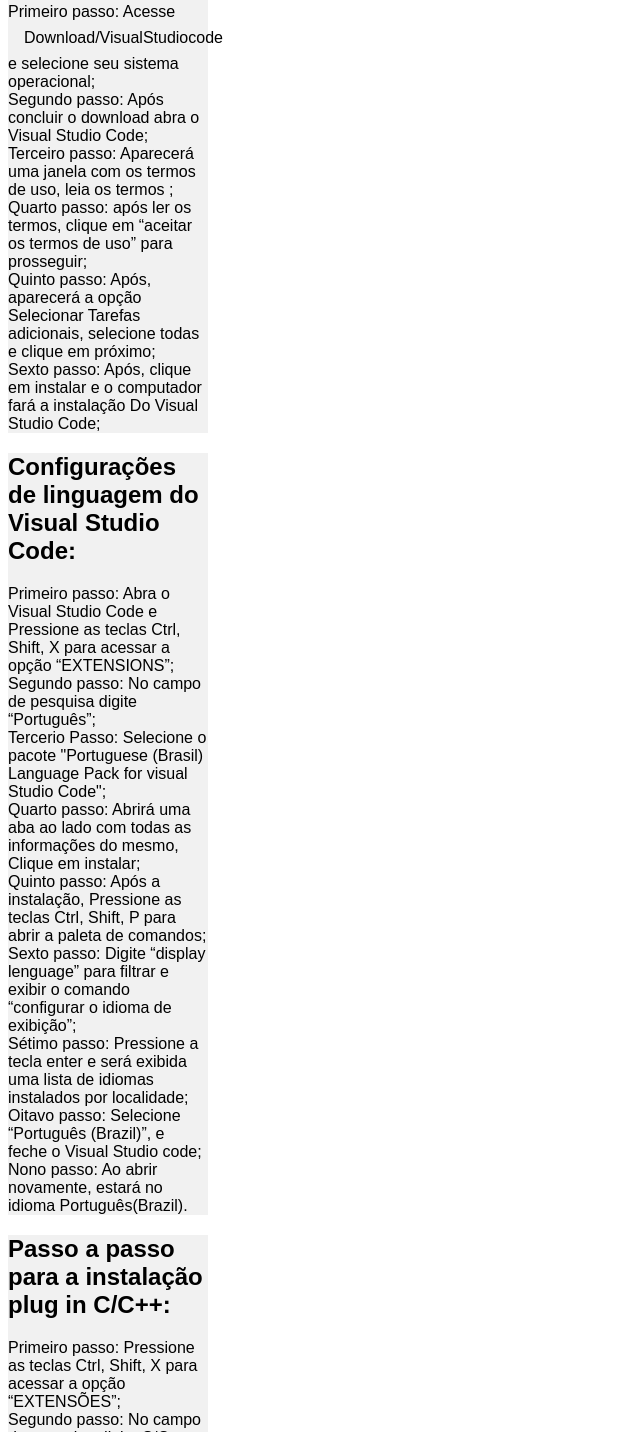
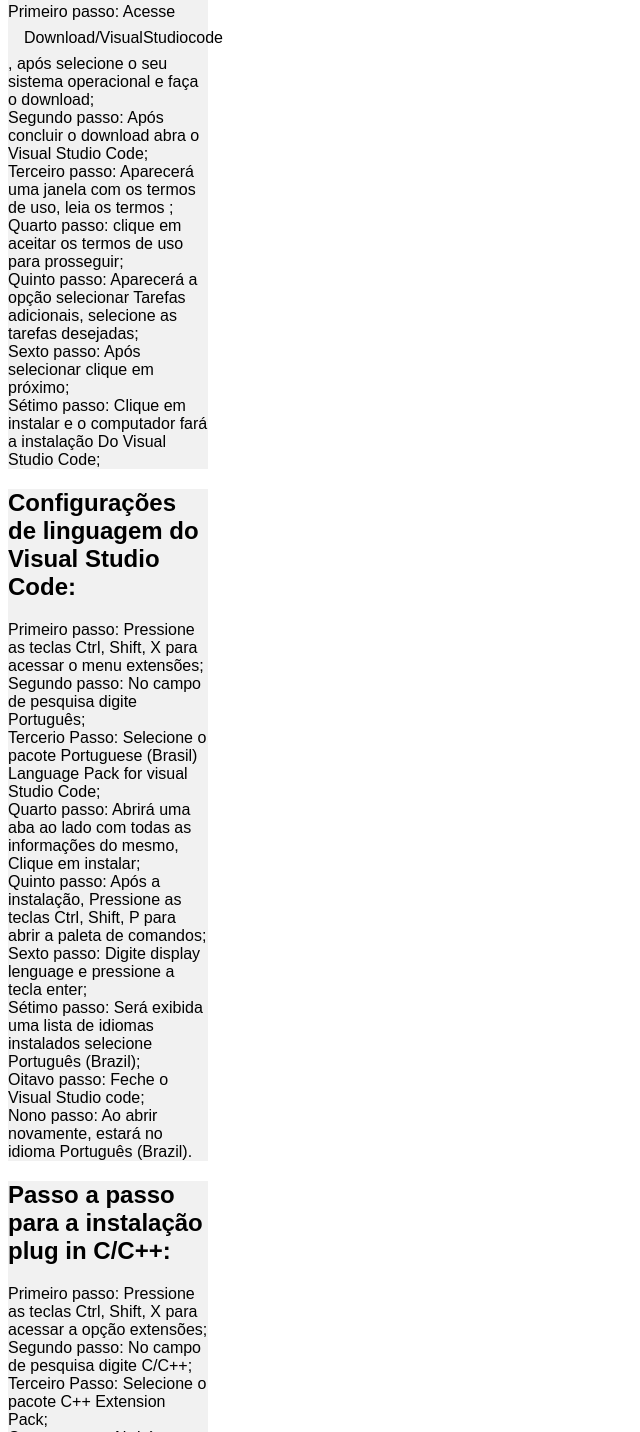
Before and after one commit to rissetti/projeto_diretrizes_acessibilidade, a plain HTML site: page vscode.html in a window 1280 px wide. Shown: the part 225-1657 px from the top of the page, without its empty margins (0-640 px from the left). Drawn offline with Linux system fonts and the light colour scheme.

Commit message:
ajustes textuais e  retirada do atributo target blank dos links

```diff
--- a/vscode.html
+++ b/vscode.html
@@ -11,20 +11,20 @@
   <ul>
     <h1>Passo a passo para a instalação do Visual Studio code:</h1>
     <div class="lista">
-      <li> Primeiro passo: Acesse<a href="https://code.visualstudio.com/Download"
-          target="_blank">Download/VisualStudiocode</a> e selecione seu sistema operacional;
+      <li> Primeiro passo: Acesse<a href="https://code.visualstudio.com/Download">Download/VisualStudiocode</a>,
+        após selecione o seu sistema operacional e faça o download;
       </li>
       <li>Segundo passo: Após concluir o download abra o Visual Studio Code;
       </li>
       <li>Terceiro passo: Aparecerá uma janela com os termos de uso, leia os termos ;
       </li>
-      <li>Quarto passo: após ler os termos,
-        clique em “aceitar os termos de uso” para prosseguir;
+      <li>Quarto passo: clique em aceitar os termos de uso para prosseguir;
       </li>
-      <li>Quinto passo: Após, aparecerá a opção
-        Selecionar Tarefas adicionais, selecione todas e clique em próximo;
+      <li>Quinto passo: Aparecerá a opção selecionar Tarefas adicionais, selecione as tarefas desejadas;
       </li>
-      <li>Sexto passo: Após, clique em instalar e o computador fará a instalação Do Visual Studio Code;
+      <li>Sexto passo: Após selecionar clique em próximo;
+      </li>
+      <li>Sétimo passo: Clique em instalar e o computador fará a instalação Do Visual Studio Code;
       </li>
     </div>
   </ul>
@@ -32,26 +32,24 @@
   <ul>
     <h2> Configurações de linguagem do Visual Studio Code: </h2>
     <div class="lista">
-      <li> Primeiro passo: Abra o Visual Studio Code e Pressione as teclas Ctrl, Shift, X
-        para acessar a opção “EXTENSIONS”;
+      <li> Primeiro passo: Pressione as teclas Ctrl, Shift, X
+        para acessar o menu extensões;
       </li>
-      <li> Segundo passo: No campo de pesquisa digite “Português”;
+      <li> Segundo passo: No campo de pesquisa digite Português;
       </li>
-      <li> Tercerio Passo: Selecione o pacote "Portuguese (Brasil) Language Pack for visual Studio Code";
+      <li> Tercerio Passo: Selecione o pacote Portuguese (Brasil) Language Pack for visual Studio Code;
       </li>
       <li> Quarto passo: Abrirá uma aba ao lado com todas as informações do mesmo, Clique em instalar;
       </li>
       <li> Quinto passo: Após a instalação, Pressione as teclas Ctrl, Shift, P para abrir a paleta de comandos;
       </li>
-      <li> Sexto passo: Digite “display lenguage” para filtrar
-        e exibir o comando “configurar o idioma de exibição”;
+      <li> Sexto passo: Digite display lenguage e pressione a tecla enter;
       </li>
-      <li> Sétimo passo: Pressione a tecla enter e será exibida uma
-        lista de idiomas instalados por localidade;
+      <li> Sétimo passo: Será exibida uma lista de idiomas instalados selecione Português (Brazil);
       </li>
-      <li> Oitavo passo: Selecione “Português (Brazil)”, e feche o Visual Studio code;
+      <li> Oitavo passo: Feche o Visual Studio code;
       </li>
-      <li> Nono passo: Ao abrir novamente, estará no idioma Português(Brazil).
+      <li> Nono passo: Ao abrir novamente, estará no idioma Português (Brazil).
       </li>
     </div>
   </ul>
@@ -59,11 +57,11 @@
   <ul>
     <h2>Passo a passo para a instalação plug in C/C++: </h2>
     <div class="lista">
-      <li>Primeiro passo: Pressione as teclas Ctrl, Shift, X para acessar a opção “EXTENSÕES”;
+      <li>Primeiro passo: Pressione as teclas Ctrl, Shift, X para acessar a opção extensões;
       </li>
       <li>Segundo passo: No campo de pesquisa digite C/C++;
       </li>
-      <li>Terceiro Passo: Selecione o pacote “C++ Extension Pack”;
+      <li>Terceiro Passo: Selecione o pacote C++ Extension Pack;
       </li>
       <li>Quarto passo: Abrirá uma aba ao lado com todas as informações do mesmo,
         clique em instalar.
@@ -75,11 +73,11 @@
     <h2>Passo a passo para a instalação plug in JAVA: </h2>
     <div class="lista">
       <li> Primeiro passo: Pressione as teclas Ctrl, Shift, X
-        para acessar a opção “EXTENSÕES”;
+        para acessar a opção extensões;
       </li>
-      <li> Segundo passo: No campo de pesquisa digite “JAVA”;
+      <li> Segundo passo: No campo de pesquisa digite Java;
       </li>
-      <li> Terceiro Passo: Selecione o pacote “EXTENSION PACKS FOR JAVA”;
+      <li> Terceiro Passo: Selecione o pacote Extension packs for Java;
       </li>
       <li>Quarto passo: Abrirá uma aba ao lado com todas as informações do mesmo,
         clique em instalar.
```
Also changed, not shown: nvda.html (+4 -4 lines).
